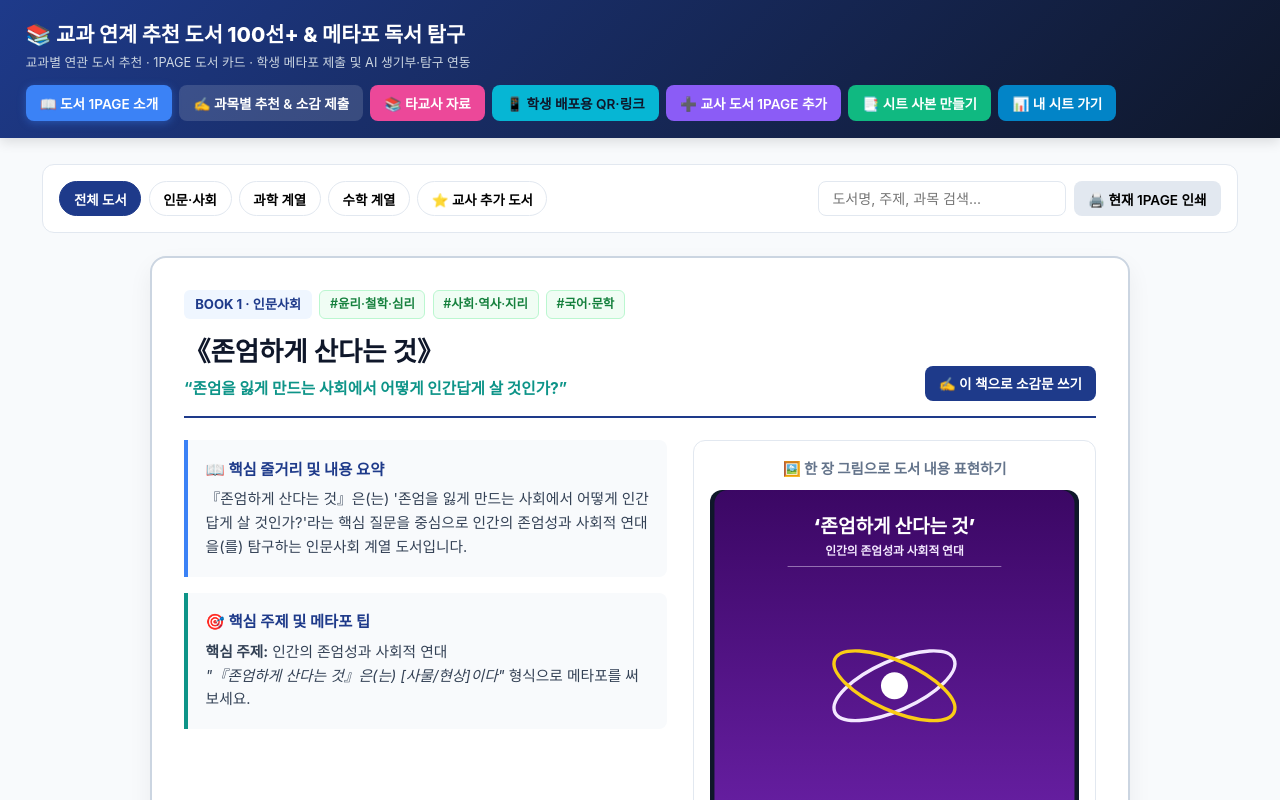
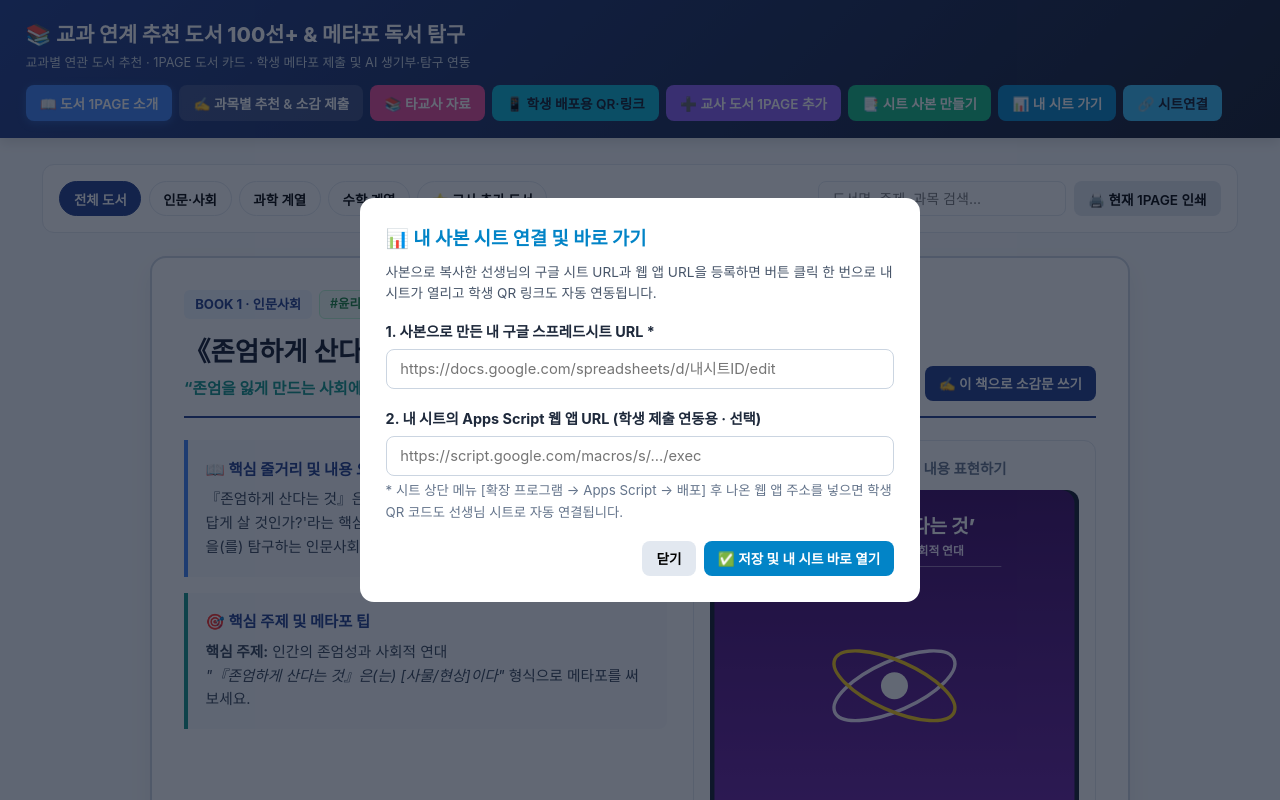
Before and after one commit to nchina9/dushu, a plain HTML site: page index.html in a window 1280 px wide. Both pictures are taken after a click on the button "📊 내 시트 가기". Shown: the top 800 px of the page. Drawn offline with Linux system fonts and the light colour scheme.

Commit message:
Update index.html

```diff
--- a/index.html
+++ b/index.html
@@ -307,6 +307,7 @@
       <button class="btn btn-add teacher-only" onclick="openAddBookModal()">➕ 교사 도서 1PAGE 추가</button>
       <button class="btn btn-copy teacher-only" onclick="copyTeacherSheet()">📑 시트 사본 만들기</button>
       <button class="btn btn-mysheet teacher-only" onclick="openMySheet()">📊 내 시트 가기</button>
+      <button class="btn teacher-only" style="background:#38bdf8; color:#0f172a;" onclick="openMySheetConnectModal(false)" title="내 사본 시트 주소 변경">🔗 시트연결</button>
       <button class="btn btn-setting teacher-only admin-only" onclick="openSettings()">⚙️ 교사 설정</button>
     </div>
   </div>
@@ -563,6 +564,27 @@
     <div style="display:flex; justify-content:flex-end; gap:0.5rem;">
       <button type="button" class="btn" style="background:#e2e8f0;" onclick="closeSettings()">닫기</button>
       <button type="button" class="btn btn-submit" style="width:auto; padding:0.5rem 1rem; margin:0;" onclick="saveSettings()">저장</button>
+    </div>
+  </div>
+</div>
+
+
+<div id="mySheetConnectModal" class="modal">
+  <div class="modal-content" style="max-width:560px;">
+    <h3 id="mySheetModalTitle" style="color:#0284c7; margin-bottom:0.5rem;">📊 내 사본 시트 자동 연결</h3>
+    <p id="mySheetModalDesc" style="font-size:0.85rem; color:#475569; margin-bottom:1rem; line-height:1.55;"></p>
+    <div class="form-group">
+      <label>1. 사본으로 만든 내 구글 스프레드시트 URL *</label>
+      <input type="url" id="peerSheetUrlInput" class="form-control" placeholder="https://docs.google.com/spreadsheets/d/내시트ID/edit">
+    </div>
+    <div class="form-group">
+      <label>2. 내 시트의 Apps Script 웹 앱 URL (학생 제출 연동용 · 선택)</label>
+      <input type="url" id="peerGasUrlInput" class="form-control" placeholder="https://script.google.com/macros/s/.../exec">
+      <small style="color:#64748b; display:block; margin-top:4px;">* 시트 상단 메뉴 [확장 프로그램 → Apps Script → 배포] 후 나온 웹 앱 주소를 넣으면 학생 QR 코드도 선생님 시트로 자동 연결됩니다.</small>
+    </div>
+    <div style="display:flex; justify-content:flex-end; gap:0.5rem; margin-top:1rem;">
+      <button type="button" class="btn" style="background:#e2e8f0;" onclick="closeMySheetConnectModal()">닫기</button>
+      <button type="button" class="btn btn-mysheet" onclick="saveAndOpenMySheet()">✅ 저장 및 내 시트 바로 열기</button>
     </div>
   </div>
 </div>
@@ -1118,8 +1140,9 @@ function getActiveGasUrl() {
   if (p.get("gas")) {
     localStorage.setItem("gasUrl", p.get("gas").trim());
   }
+  const peerGas = (localStorage.getItem("myPeerGasUrl") || "").trim();
   const saved = (localStorage.getItem("gasUrl") || "").trim();
-  return saved || DEFAULT_GAS_URL;
+  return peerGas || saved || DEFAULT_GAS_URL;
 }
 
 function normalizeStudentId(raw) {
@@ -1275,12 +1298,58 @@ function saveSettings() {
   closeSettings();
 }
 function copyTeacherSheet() {
-  const u = localStorage.getItem("sheetUrl") || DEFAULT_SHEET_URL;
+  const u = DEFAULT_SHEET_URL;
   window.open(u.replace(/\/(edit|view).*$/, "/copy"), "_blank");
+  // 사본 생성 후 바로 내 사본 시트와 웹 앱 주소를 연결할 수 있도록 연결 안내 창 자동 오픈
+  openMySheetConnectModal(true);
 }
+
 function openMySheet() {
-  const u = localStorage.getItem("sheetUrl") || DEFAULT_SHEET_URL;
-  window.open(u.replace(/\/copy.*$/, "/edit"), "_blank");
+  const savedMySheet = (localStorage.getItem("myPeerSheetUrl") || "").trim();
+  const savedMyGas = (localStorage.getItem("myPeerGasUrl") || "").trim();
+  if (!savedMySheet) {
+    openMySheetConnectModal(false);
+    return;
+  }
+  window.open(savedMySheet.replace(/\/copy.*$/, "/edit"), "_blank");
+}
+
+function openMySheetConnectModal(fromCopy) {
+  const modal = document.getElementById("mySheetConnectModal");
+  const titleEl = document.getElementById("mySheetModalTitle");
+  const descEl = document.getElementById("mySheetModalDesc");
+  if (fromCopy) {
+    titleEl.textContent = "📑 시트 사본 생성 완료 → 내 시트 자동 연결";
+    descEl.textContent = "새 탭에서 [사본 만들기]를 누른 뒤, 생성된 내 구글 시트 URL(및 배포한 Apps Script URL)을 아래에 붙여넣고 [저장 및 바로 열기]를 누르세요. 이후 [📊 내 시트 가기]와 [📱 학생 배포용 QR·링크]가 선생님 사본 시트로 자동 연결됩니다.";
+  } else {
+    titleEl.textContent = "📊 내 사본 시트 연결 및 바로 가기";
+    descEl.textContent = "사본으로 복사한 선생님의 구글 시트 URL과 웹 앱 URL을 등록하면 버튼 클릭 한 번으로 내 시트가 열리고 학생 QR 링크도 자동 연동됩니다.";
+  }
+  document.getElementById("peerSheetUrlInput").value = localStorage.getItem("myPeerSheetUrl") || "";
+  document.getElementById("peerGasUrlInput").value = localStorage.getItem("myPeerGasUrl") || "";
+  modal.classList.add("open");
+}
+
+function closeMySheetConnectModal() {
+  document.getElementById("mySheetConnectModal").classList.remove("open");
+}
+
+function saveAndOpenMySheet() {
+  const sheetInput = document.getElementById("peerSheetUrlInput").value.trim();
+  const gasInput = document.getElementById("peerGasUrlInput").value.trim();
+  if (!sheetInput) {
+    alert("사본으로 생성된 내 구글 시트 주소를 붙여넣어 주세요.");
+    return;
+  }
+  const cleanSheetUrl = sheetInput.replace(/\/copy.*$/, "/edit");
+  localStorage.setItem("myPeerSheetUrl", cleanSheetUrl);
+  localStorage.setItem("sheetUrl", cleanSheetUrl);
+  if (gasInput) {
+    localStorage.setItem("myPeerGasUrl", gasInput);
+    localStorage.setItem("gasUrl", gasInput);
+  }
+  closeMySheetConnectModal();
+  window.open(cleanSheetUrl, "_blank");
 }
 
 function applyUrlMode() {
```
